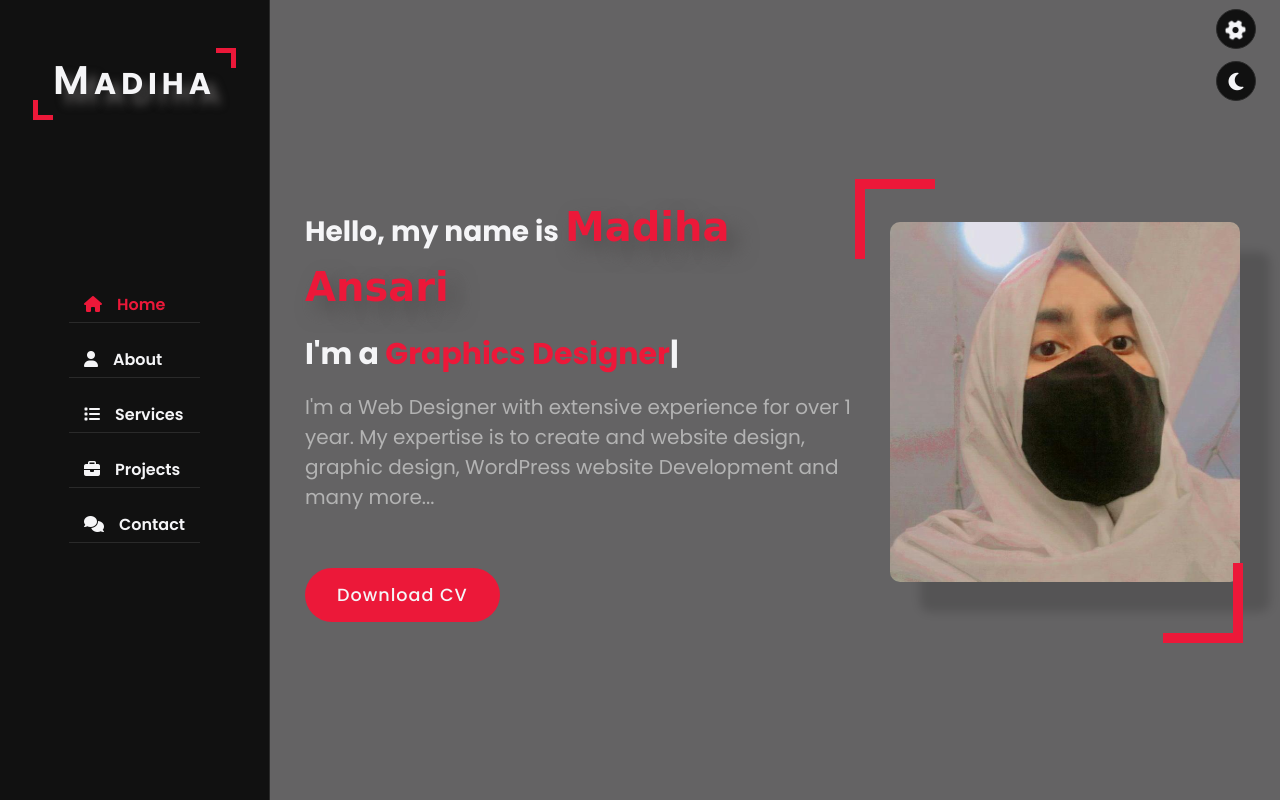
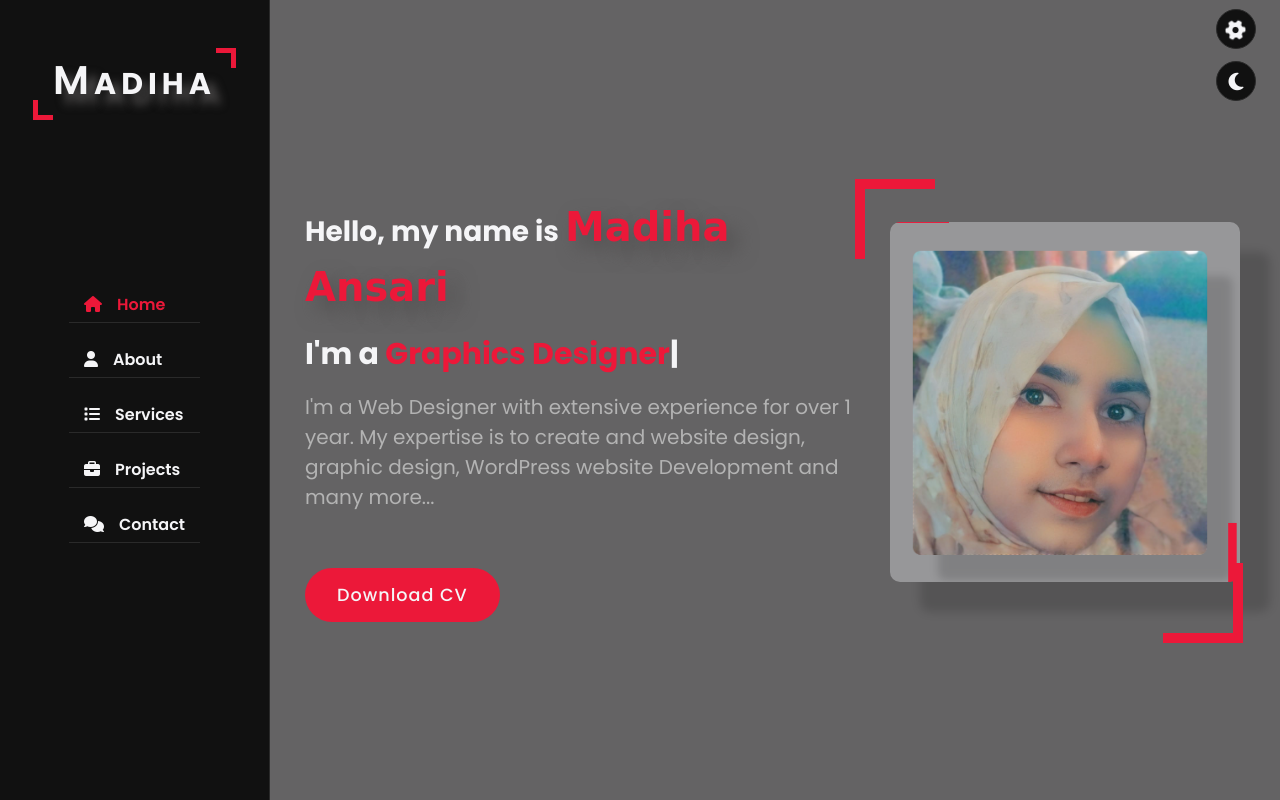
Before and after one commit to madiha-ansari/my_resume-portfolio, a plain HTML site: page index.html in a window 1280 px wide. Drawn offline with nearby package versions, Linux system fonts and the light colour scheme; a web font is replaced by a local one.

Commit message:
doned ✔

```diff
--- a/index.html
+++ b/index.html
@@ -58,7 +58,7 @@
 
                         </div>
                         <div class="home-img padd-15">
-                            <img src="./img/piyari.jpg" alt="image">
+                            <img src="./img/nucler.png" alt="image">
                         </div>
                     </div>
                 </div>
```
Also changed, not shown: img/nucler.png (added).
